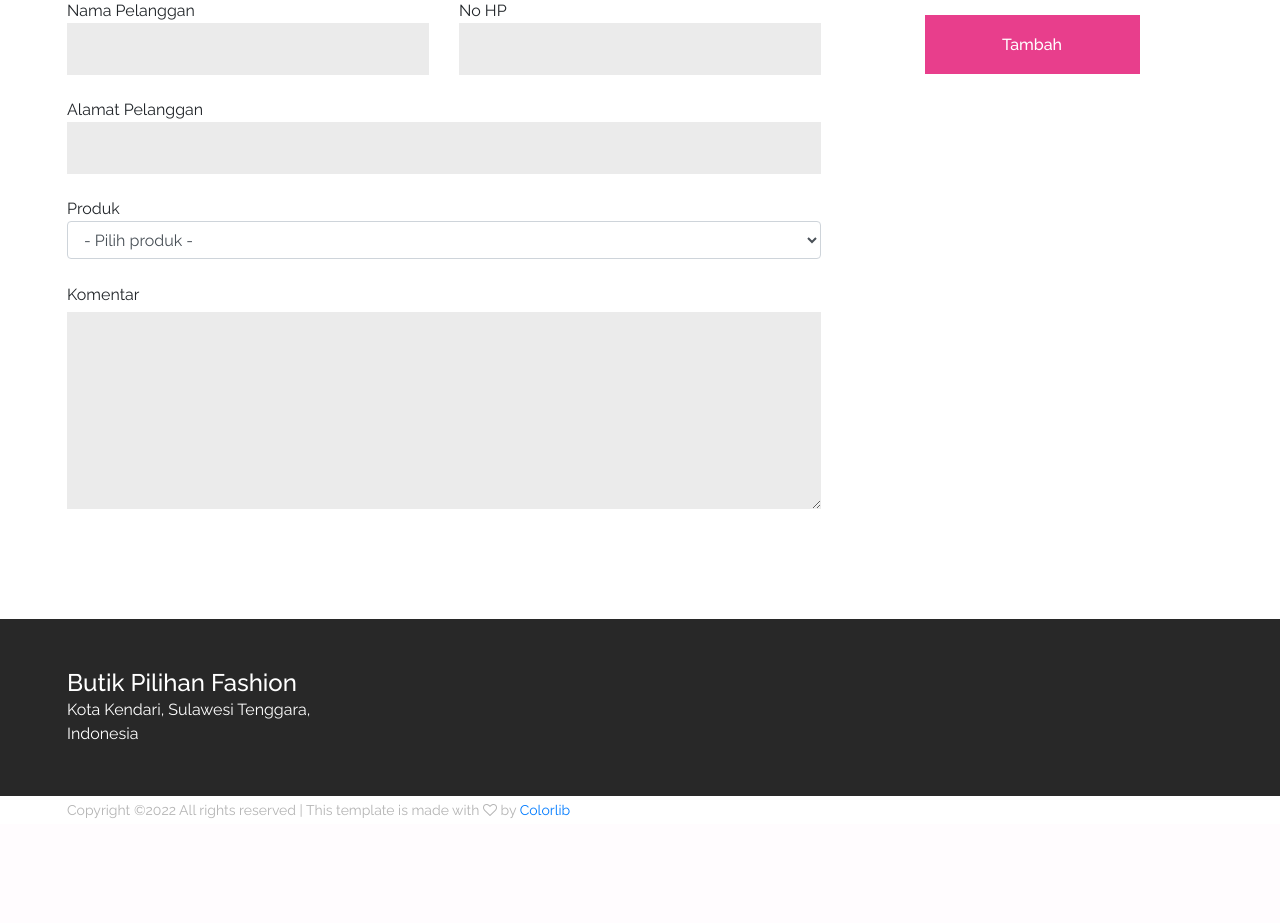
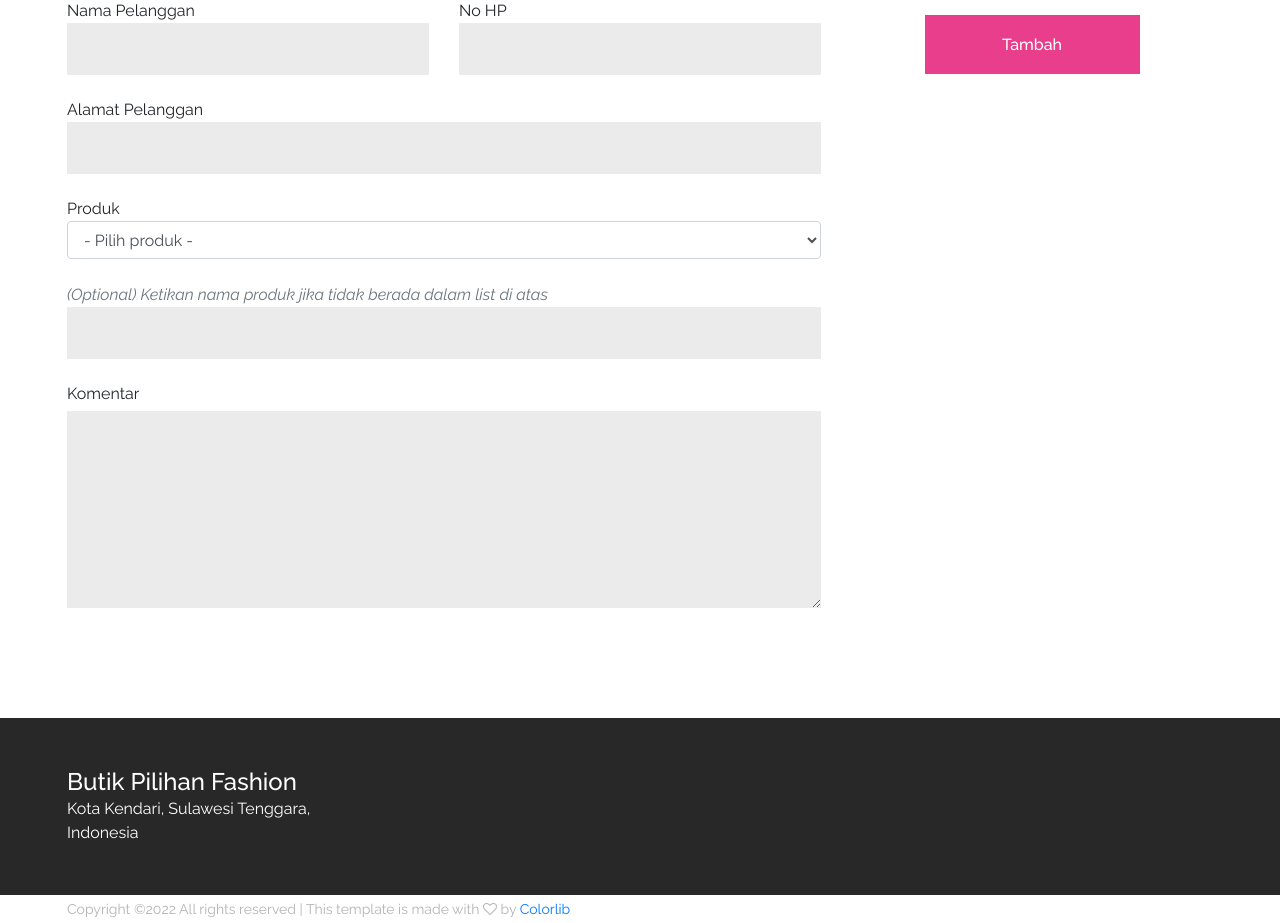
Before and after one commit to sujianijimran/klasifikasi, a CodeIgniter 4 app: the page made by app/Views/tambah-komentar.php in a window 1280 px wide. Shown: the part 303-1226 px from the top of the page. Before the commit the page ends 1121 px from the top, so only its background shows below. Run offline with PHP 8.4 and a stand-in for CodeIgniter, Linux system fonts and the light colour scheme; the template is opened without the code that fills it, so the values that code supplies are empty; some libraries are stand-ins or nearby versions.

Commit message:
[UPDATE] tambah data komentar

```diff
--- a/app/Views/tambah-komentar.php
+++ b/app/Views/tambah-komentar.php
@@ -55,6 +55,12 @@
             </div>
             <div class="row">
                 <div class="col-md-8">
+                    <i class="text-muted">(Optional) Ketikan nama produk jika tidak berada dalam list di atas</i>
+                    <input type="text" name="produk_tambahan">
+                </div>
+            </div>
+            <div class="row">
+                <div class="col-md-8">
                     Komentar
                     <div class="text-center">
                         <textarea rows="3" name="komentar" required></textarea>
```
Also changed, not shown: app/Controllers/TambahKomentar.php (+17 -3 lines).
